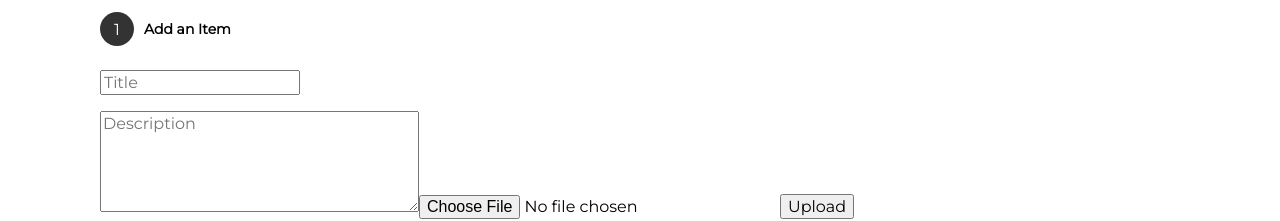
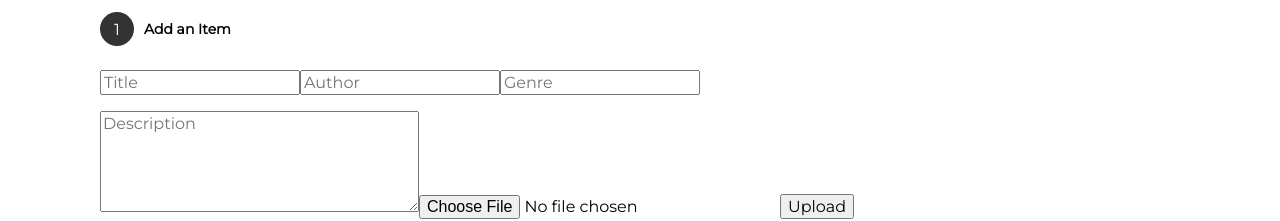
Before and after one commit to Huntsmen47/Creative4, a Vue app in the folder front-end/: page /admin in a window 1280 px wide. Shown: the part 179-400 px from the top of the page. Built offline with nearby package versions, Linux system fonts and the light colour scheme; no server answers.

Commit message:
vue changed

```diff
--- a/front-end/src/views/Admin.vue
+++ b/front-end/src/views/Admin.vue
@@ -8,6 +8,8 @@
 <div class="add">
   <div class="form">
     <input v-model="title" placeholder="Title">
+    <input v-model="author" placeholder="Author">
+    <input v-model="genre" placeholder="Genre">
     <p></p>
     <textarea v-model = "description" placeholder = "Description"
               rows="5" cols="33">
@@ -17,6 +19,8 @@
   </div>
   <div class="upload" v-if="addItem">
     <h2>{{addItem.title}}</h2>
+    <h2>{{addItem.author}}</h2>
+    <h2>{{addItem.genre}}</h2>
     <h2>{{addItem.description}}</h2>
     <img :src="addItem.path" />
   </div>
@@ -34,16 +38,22 @@
     </div>
   </div>
   <div class="upload" v-if="findItem">
+    <p>Title</p>
     <input v-model="findItem.title">
-    <p></p>
-    <img :src="findItem.path" />
-  </div>
-  <div class="actions" v-if="findItem">
-    <button @click="deleteItem(findItem)">Delete</button>
-    <button @click="editItem(findItem)">Edit</button>
+    <p>Author</p>
+    <input v-model="findItem.author">
+    <p>Genre</p>
+    <input v-model="findItem.genre">
+    <p>Description</p>
     <textarea v-model = "findItem.description" placeholder = "Description"
               rows="5" cols="33">
     </textarea>
+    <p></p>
+  </div>
+  <div class="actions" v-if="findItem">
+    <img :src="findItem.path" />
+    <button @click="editItem(findItem)">Edit</button>
+    <button @click="deleteItem(findItem)">Delete</button>
   </div>
 </div>
 </div>
@@ -62,6 +72,8 @@ export default {
     findTitle: "",
     findItem: null,
     description: "",
+    author: "",
+    genre:"",
   }
 },
 created() {
@@ -88,6 +100,8 @@ methods: {
     let r1 = await axios.post('/api/photos', formData);
     let r2 = await axios.post('/api/items', {
       title: this.title,
+      author: this.author,
+      genre: this.genre,
       description: this.description,
       path: r1.data.path
     });
@@ -138,6 +152,8 @@ async editItem(item) {
 .actions {
   display: flex;
   align-items:flex-start;
+  flex-direction: column;
+  margin-left: 2vw;
 }
 .image h2 {
   font-style: italic;
--- a/front-end/src/views/Home.vue
+++ b/front-end/src/views/Home.vue
@@ -4,6 +4,8 @@
   <section class="image-gallery">
     <div class="image" v-for="item in items" :key="item.id">
       <h2>{{item.title}}</h2>
+      <h2>{{item.author}}</h2>
+      <h2>{{item.genre}}</h2>
       <img :src="item.path" />
       <p class = "descript">-{{item.description}}</p>
     </div>
```
